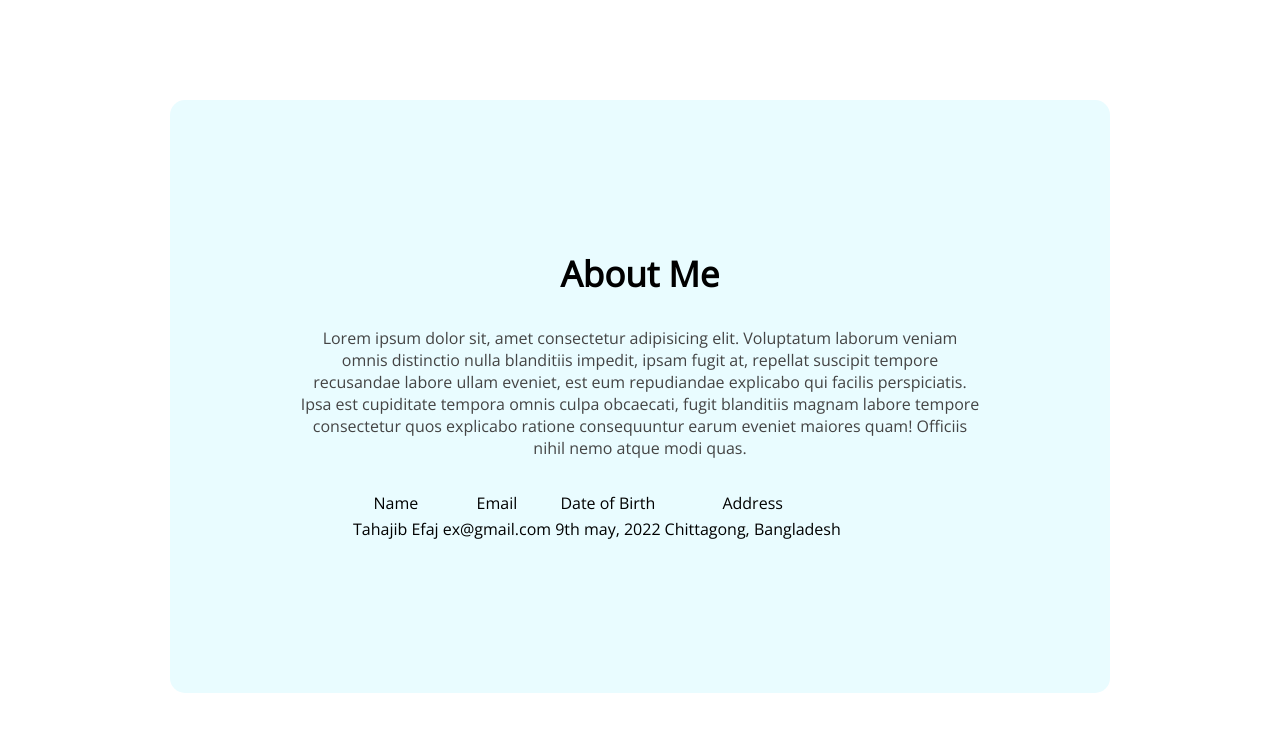
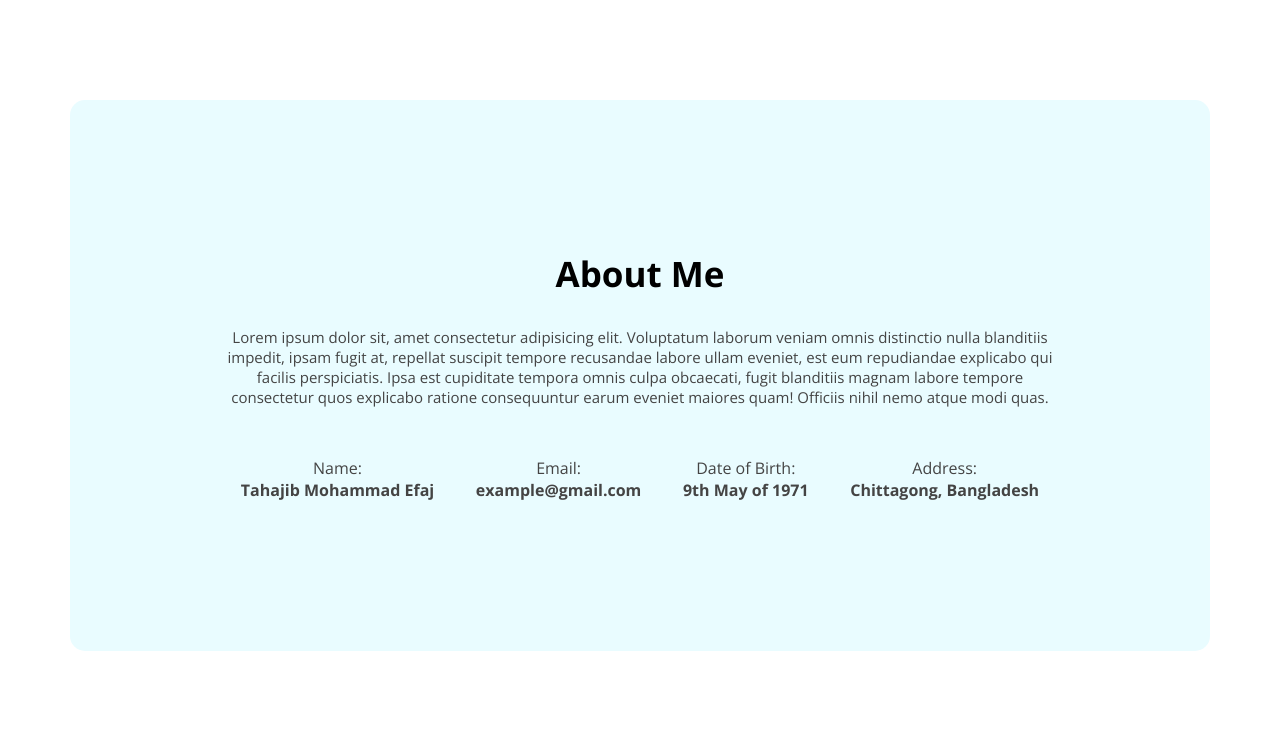
Before and after one commit to tahajibefaj/simple-portfolio, a plain HTML site: page index.html in a window 1280 px wide. Shown: the part 831-1562 px from the top of the page. Drawn offline with nearby package versions, Linux system fonts and the light colour scheme.

Commit message:
added about me section

```diff
--- a/index.html
+++ b/index.html
@@ -9,7 +9,7 @@
     <link rel="preconnect" href="https://fonts.googleapis.com" />
     <link rel="preconnect" href="https://fonts.gstatic.com" crossorigin />
     <link
-      href="https://fonts.googleapis.com/css2?family=Open+Sans:ital@0;1&display=swap"
+      href="https://fonts.googleapis.com/css2?family=Open+Sans:ital,wght@0,300;0,400;0,500;0,600;0,700;0,800;1,300;1,400;1,500;1,600;1,700;1,800&display=swap"
       rel="stylesheet"
     />
   </head>
@@ -52,25 +52,23 @@
           quam! Officiis nihil nemo atque modi quas.
         </p>
 
-        <div class="table">
-          <table>
-            <thead>
-              <tr>
-                <td>Name</td>
-                <td>Email</td>
-                <td>Date of Birth</td>
-                <td>Address</td>
-              </tr>
-            </thead>
-            <tbody>
-              <tr>
-                <td>Tahajib Efaj</td>
-                <td>ex@gmail.com</td>
-                <td>9th may, 2022</td>
-                <td>Chittagong, Bangladesh</td>
-              </tr>
-            </tbody>
-          </table>
+        <div class="about-info-container">
+          <div class="about-info">
+            <p class="name">Name:</p>
+            <p class="value">Tahajib Mohammad Efaj</p>
+          </div>
+          <div class="about-info">
+            <p class="name">Email:</p>
+            <p class="value">example@gmail.com</p>
+          </div>
+          <div class="about-info">
+            <p class="name">Date of Birth:</p>
+            <p class="value">9th May of 1971</p>
+          </div>
+          <div class="about-info">
+            <p class="name">Address:</p>
+            <p class="value">Chittagong, Bangladesh</p>
+          </div>
         </div>
       </section>
     </main>
--- a/styles/portfolio.css
+++ b/styles/portfolio.css
@@ -33,6 +33,7 @@ nav {
 .nav-title {
   font-weight: 800px;
   font-size: 35px;
+  margin-top: 50px;
 }
 nav li {
   list-style: none;
@@ -78,10 +79,10 @@ main {
 /* about me style */
 
 .aboutme {
-  margin: 100px;
+  margin: 100px 0;
   background: rgb(233, 252, 255);
   border-radius: 15px;
-  padding: 150px 130px;
+  padding: 150px 150px;
   text-align: center;
 }
 .section-title {
@@ -93,10 +94,22 @@ main {
 .section-description {
   margin-bottom: 30px;
   color: rgb(68, 68, 68);
+  font-size: 15px;
 }
 
-.table {
-  /* display: flex; */
-  justify-content: space-between;
-  margin: 0 50px;
+.about-info-container {
+  display: flex;
+  justify-content: space-around;
 }
+
+.name {
+  color: rgb(68, 68, 68);
+}
+
+.value {
+  color: rgb(68, 68, 68);
+  font-weight: 700;
+}
+.about-info {
+  margin-top: 20px;
+}
```
